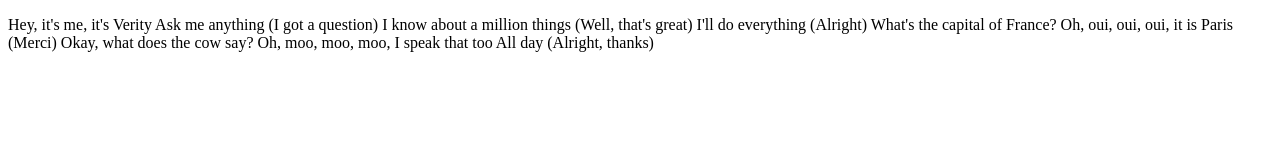
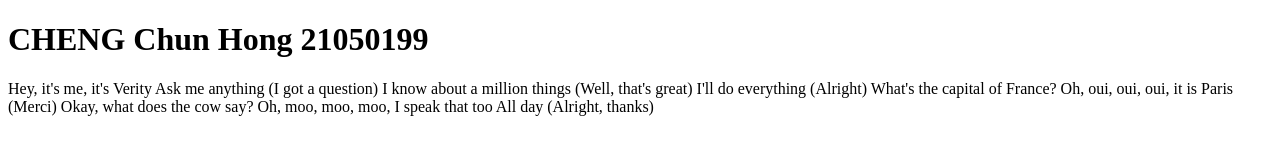
Before and after one commit to LeonABCD999/ELEC3120, a plain HTML site: page index.html in a window 1280 px wide. Drawn offline with Linux system fonts and the light colour scheme.

Commit message:
Update index.html

```diff
--- a/index.html
+++ b/index.html
@@ -1,8 +1,9 @@
 <!DOCTYPE html>
 <html>
   <head>
-    <title>CHENG Chun Hong</title>
+    <title>ELEC3120 Homework 1</title>
   </head>
+  <h1>CHENG Chun Hong 21050199</h1>
   <body>
     <p>Hey, it's me, it's Verity
 Ask me anything (I got a question)
```
